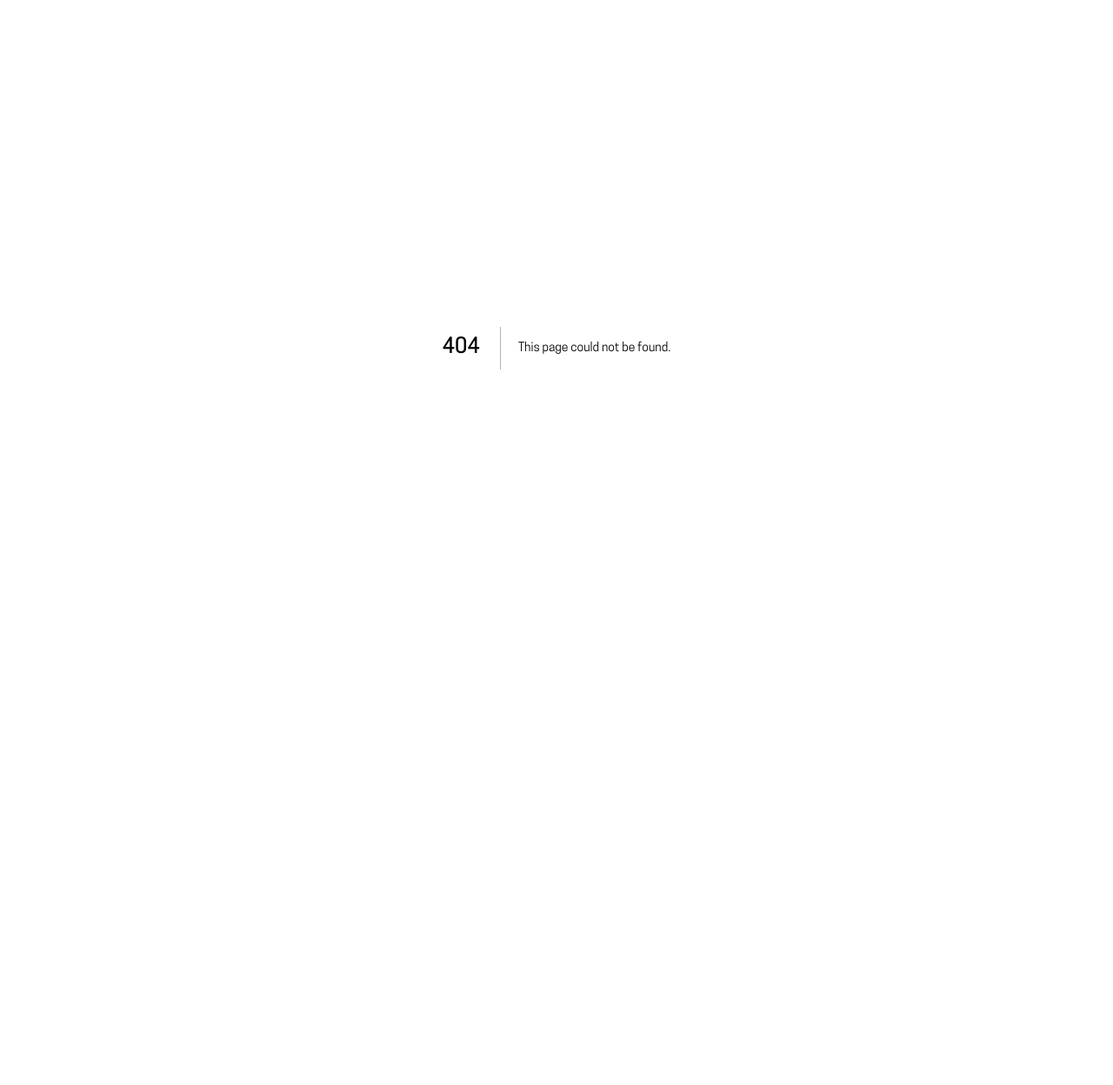
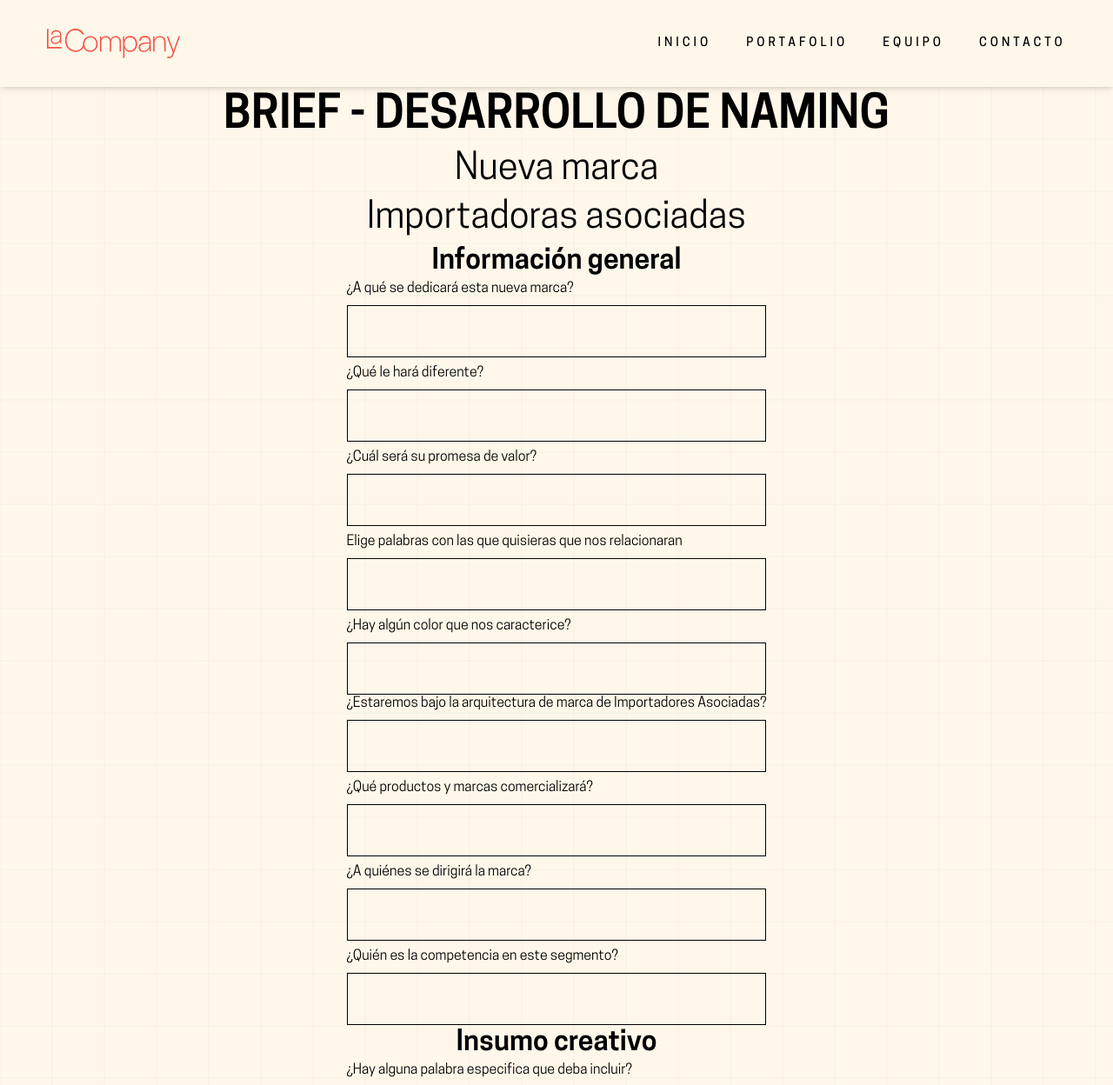
Before and after one commit to CompanyCreativa/La-Company-Creativa, a Next.js app: page /brief_naming in a window 1280 px wide. Before the commit this address had no page. Shown: the top 1248 px of the page at 87% size. Before the commit the page ends 800 px from the top, so only its background shows below. Built offline with nearby package versions, Linux system fonts and the light colour scheme.

Commit message:
Brief Naming

```diff
--- /dev/null
+++ b/src/app/brief_naming/page.js
@@ -0,0 +1,118 @@
+import MainContainer from "../components/mainContainer";
+import Header from "../components/header";
+import { TextArea } from "../components/textArea";
+import Button from "../components/button";
+
+const page = () => {
+  return (
+    <MainContainer>
+      <Header page="brief_naming" />
+      <div className="flex flex-col justify-center items-center pb-10">
+        <h1 className="text-[32px] md:text-[42px] lg:text-[52px] font-semibold">
+          BRIEF - DESARROLLO DE NAMING
+        </h1>
+        <h2 className="text-[24px] md:text-[32px] lg:text-[42px] font-regular">
+          Nueva marca
+        </h2>
+        <h2 className="text-[24px] md:text-[32px] lg:text-[42px] font-regular">
+          Importadoras asociadas
+        </h2>
+        <form
+          action=""
+          className="flex flex-col justify-center items-center max-w-[1250px]"
+        >
+          <p className="text-[20px] md:text-[28px] lg:text-[32px] font-semibold">
+            Información general
+          </p>
+          <div className="flex flex-col gap-2 max-w-[600px] w-full">
+            <TextArea
+              name="dedication"
+              className="h-[100px]"
+              text="¿A qué se dedicará esta nueva marca?"
+            />
+
+            <TextArea
+              name="different"
+              className="h-[100px]"
+              text="¿Qué le hará diferente?"
+            />
+
+            <TextArea
+              name="promise"
+              className="h-[100px]"
+              text="¿Cuál será su promesa de valor?"
+            />
+
+            <TextArea
+              name="words"
+              className="h-[100px]"
+              text="Elige palabras con las que quisieras que nos relacionaran"
+            />
+
+            <TextArea
+              name="color"
+              className="h-[100px]"
+              text="¿Hay algún color que nos caracterice?"
+            />
+          </div>
+          <div className="flex flex-col gap-2 max-w-[600px] w-full">
+            <TextArea
+              name="architecture"
+              className="h-[100px]"
+              text="¿Estaremos bajo la arquitectura de marca de Importadores Asociadas?"
+            />
+
+            <TextArea
+              name="products"
+              className="h-[100px]"
+              text="¿Qué productos y marcas comercializará?"
+            />
+
+            <TextArea
+              name="brand"
+              className="h-[100px]"
+              text="¿A quiénes se dirigirá la marca?"
+            />
+
+            <TextArea
+              name="competence"
+              className="h-[100px]"
+              text="¿Quién es la competencia en este segmento?"
+            />
+          </div>
+          <p className="text-[20px] md:text-[28px] lg:text-[32px] font-semibold">
+            {" "}
+            Insumo creativo
+          </p>
+          <div className="flex flex-col gap-2 max-w-[600px] w-full">
+            <TextArea
+              name="single-word"
+              className="h-[100px]"
+              text="¿Hay alguna palabra especifica que deba incluir?"
+            />
+            <TextArea
+              name="descriptor"
+              className="h-[100px]"
+              text="¿Qué apellido o descriptor debería tener la marca?"
+            />
+            <TextArea
+              name="name-style"
+              className="h-[100px]"
+              text="¿Tiene alguna preferencia de estilo para el nombre?"
+            />
+            <TextArea
+              name="names"
+              className="h-[100px]"
+              text="¿Que nombres de otras marcas te gustan y porqué?"
+            />
+          </div>
+          <div className="mt-10">
+            <Button color="black">Enviar Información</Button>
+          </div>
+        </form>
+      </div>
+    </MainContainer>
+  );
+};
+
+export default page;
--- /dev/null
+++ b/src/app/components/textArea.js
@@ -0,0 +1,12 @@
+export const TextArea = ({ className, name, text }) => {
+  return (
+    <>
+      <label htmlFor={name}>{text}</label>
+      <textarea
+        id={name}
+        name={name}
+        className={`w-full h-full text-md bg-transparent border border-black px-4 py-2 text-black placeholder-black resize-none ${className}`}
+      />
+    </>
+  );
+};
```
